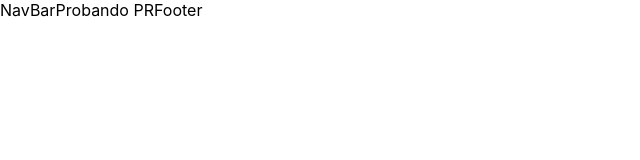
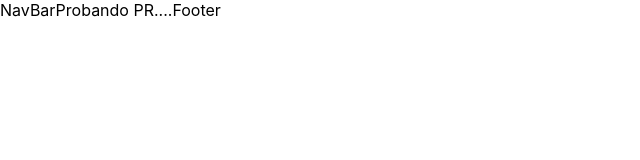
Before and after one commit to anaesposito/codeandola, a React (Create React App) app in the folder cliente/: page /cualquiera in a window 1280 px wide. Shown: the top 160 px of the page, without its empty margins (0-640 px from the left). Built offline with nearby package versions, Linux system fonts and the light colour scheme.

Commit message:
probando pr

```diff
--- a/cliente/src/App.js
+++ b/cliente/src/App.js
@@ -41,7 +41,7 @@ function App() {
             Back
         </Route>
         <Route path="/cualquiera" exact>
-            Probando PR
+            Probando PR....
         </Route>
         <Route>
             Error 404
```
